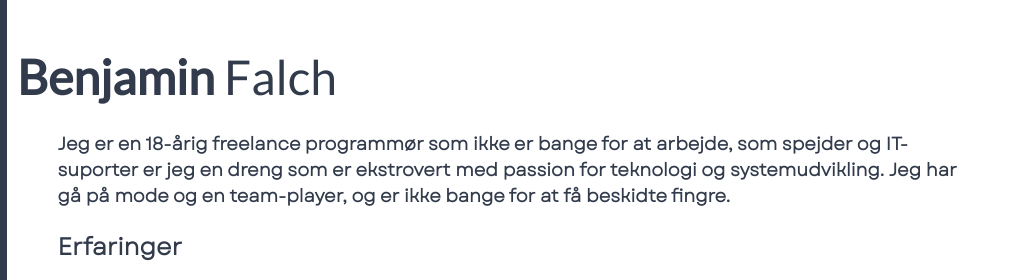
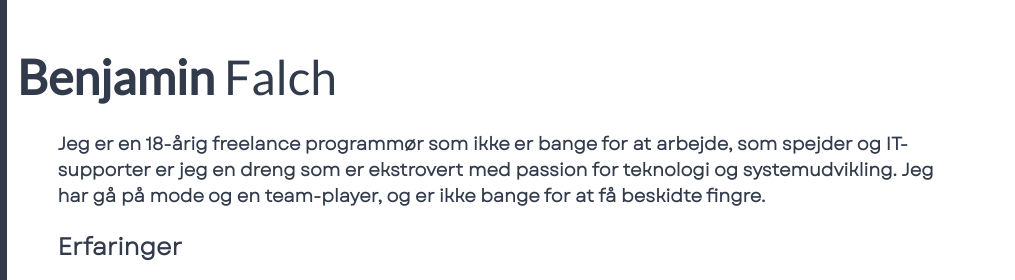
Before and after one commit to smallbenji/CV, a plain HTML site: page index.html in a window 1280 px wide. Shown: the top 280 px of the page, 265-1280 px from the left. Drawn offline with Linux system fonts and the light colour scheme; a web font is replaced by a local one.

Commit message:
typo fix

```diff
--- a/index.html
+++ b/index.html
@@ -78,7 +78,7 @@
 				<div class="contentBox">
 					<p class="desc">
 						Jeg er en 18-årig freelance programmør som ikke er bange
-						for at arbejde, som spejder og IT-suporter er jeg en
+						for at arbejde, som spejder og IT-supporter er jeg en
 						dreng som er ekstrovert med passion for teknologi og
 						systemudvikling. Jeg har gå på mode og en team-player,
 						og er ikke bange for at få beskidte fingre.
```
